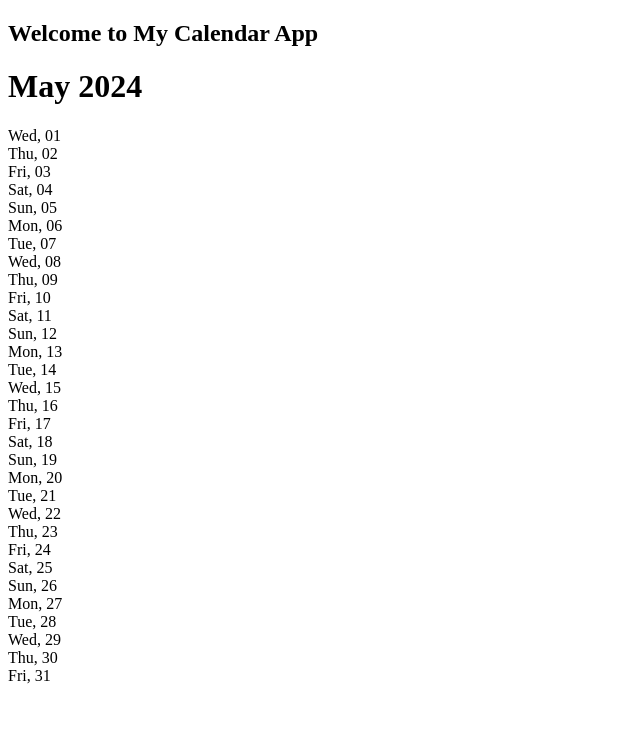
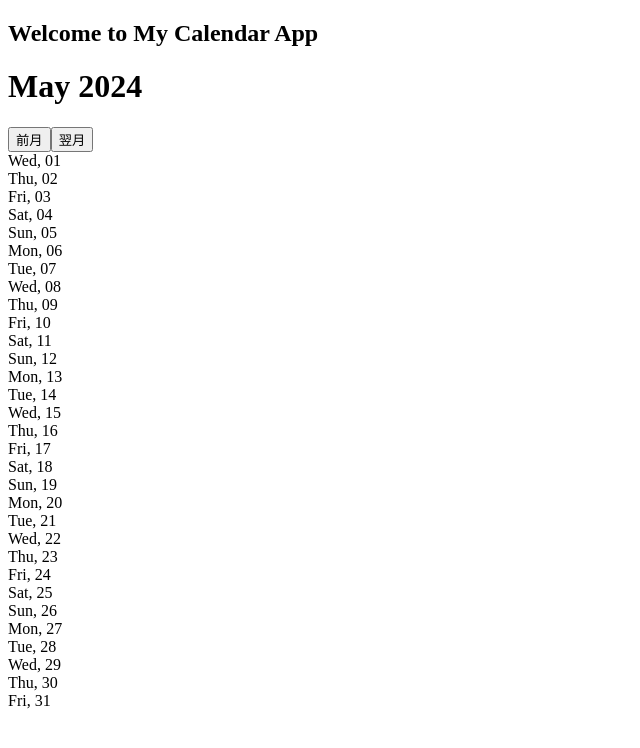
Before and after one commit to Syota622/nextjs_typescript_calendar, a Next.js app: page / in a window 1280 px wide. Shown: the top 748 px of the page, without its empty margins (0-640 px from the left). Built offline with nearby package versions, Linux system fonts and the light colour scheme.

Commit message:
前月・翌月の実装が完了

```diff
--- a/src/app/page.tsx
+++ b/src/app/page.tsx
@@ -1,4 +1,4 @@
-// src/app/page.tsx または src/app/layout.tsx
+"use client";
 import React from 'react';
 import Calendar from '../components/Calendar';
 
--- a/src/components/Calendar.tsx
+++ b/src/components/Calendar.tsx
@@ -1,16 +1,29 @@
-// src/components/Calendar.tsx
-import React from 'react';
-import { format, startOfMonth, endOfMonth, eachDayOfInterval } from 'date-fns';
+import React, { useState } from 'react';
+import { format, startOfMonth, endOfMonth, eachDayOfInterval, addMonths } from 'date-fns';
 
 const Calendar: React.FC = () => {
-  const startDate = startOfMonth(new Date()); // 今月の最初の日
-  const endDate = endOfMonth(new Date()); // 今月の最後の日
+  const [currentMonth, setCurrentMonth] = useState(new Date());
 
+  // 初日と最終日を取得
+  const startDate = startOfMonth(currentMonth);
+  const endDate = endOfMonth(currentMonth);
+  // 月の日数を取得
   const days = eachDayOfInterval({ start: startDate, end: endDate });
+
+  // 前月のボタンをクリックしたときの処理
+  const handlePrevMonth = () => {
+    setCurrentMonth(prevMonth => addMonths(prevMonth, -1));
+  };
+  // 翌月のボタンをクリックしたときの処理
+  const handleNextMonth = () => {
+    setCurrentMonth(prevMonth => addMonths(prevMonth, 1));
+  };
 
   return (
     <div>
-      <h1>{format(new Date(), 'MMMM yyyy')}</h1>
+      <h1>{format(currentMonth, 'MMMM yyyy')}</h1>
+      <button onClick={handlePrevMonth}>前月</button>
+      <button onClick={handleNextMonth}>翌月</button>
       <div>
         {days.map(day => (
           <div key={format(day, 'yyyy-MM-dd')}>
```
Lines whose indentation alone changed are shown as unchanged.
